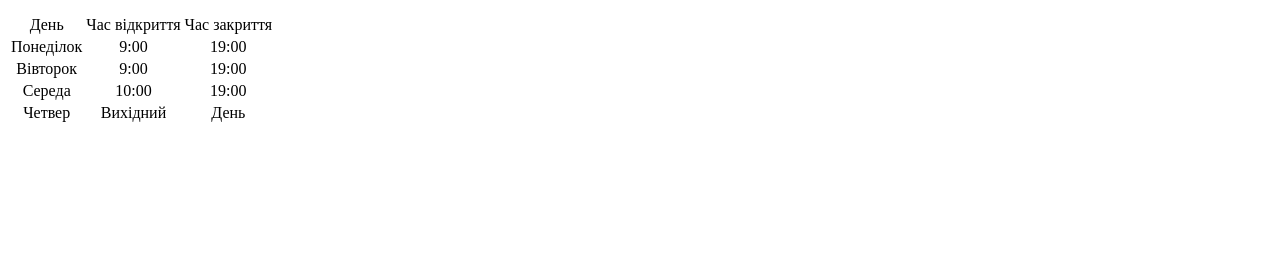
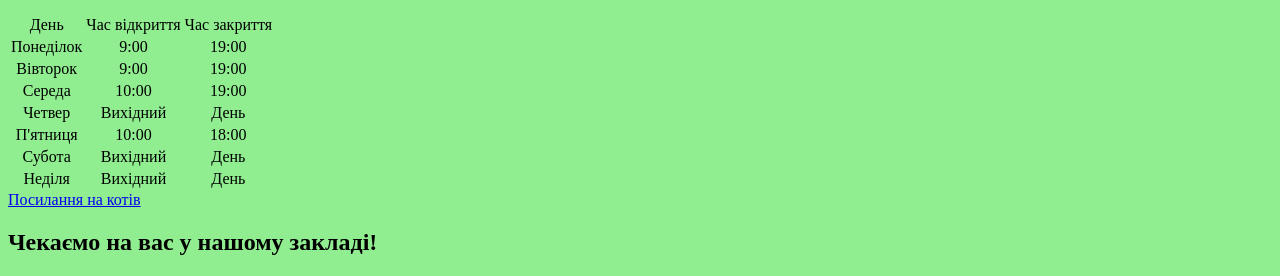
Before and after one commit to Abibas12/Progect-1, a plain HTML site: page index.html in a window 1280 px wide. Shown: the part 884-1160 px from the top of the page. Before the commit the page ends 1017 px from the top, so only its background shows below. Drawn offline with Linux system fonts and the light colour scheme.

Commit message:
Update index.html

```diff
--- a/index.html
+++ b/index.html
@@ -1,8 +1,8 @@
 <html>
     <title> </title>
-    <body>
+    <body style="background-color:lightgreen;" >
         <header>
-                <h1> Це - ясла для тварин "Сонечко" </h1>
+            <h1> Це - ясла для тварин "Сонечко" </h1>
                 <h2>В нас великий вибір котів!</h2>
         </header>
 
@@ -47,16 +47,32 @@
                         <td>	Вихідний</td>
                         <td>День</td>
                     </tr>
+                    <tr>
+                        <td>П'ятниця</td>
+                        <td>10:00</td>
+                        <td>18:00</td>
+                    </tr>
+                    <tr>
+                    <td>Субота</td>
+                        <td>Вихідний</td>
+                        <td> 	День </td>
+                    </tr>
+                    <tr>
+                        <td>Неділя</td>
+                        <td>Вихідний</td>
+                        <td>День</td>
+                    </tr>
                 </table>
 
 
-                <a href="">
+                <a href="https://logikaschoolua.github.io/Web_M1/#start">Посилання на котів
                 </a>
 
 
         </main>
 
         <footer>
+            <h2>Чекаємо на вас у нашому закладі!</h2>
 
         </footer>
     </body>
```
